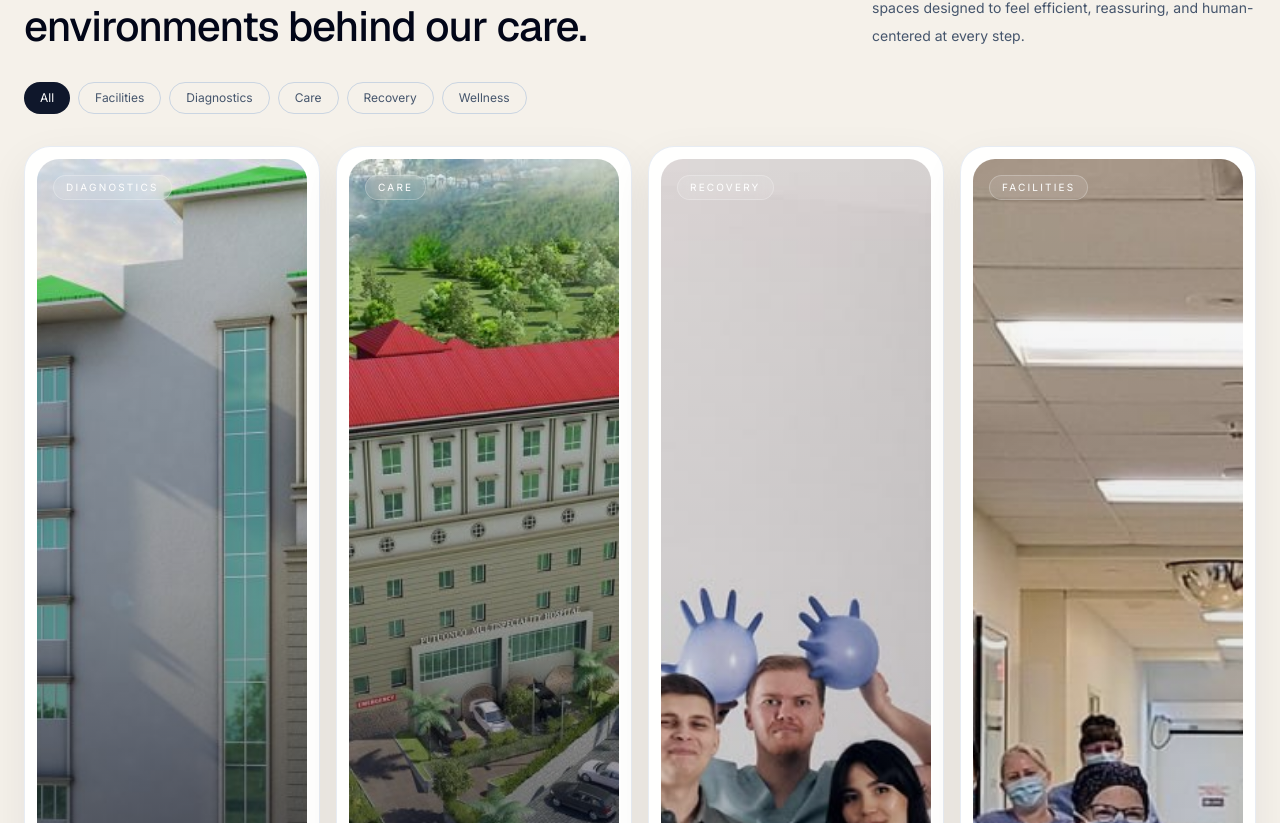
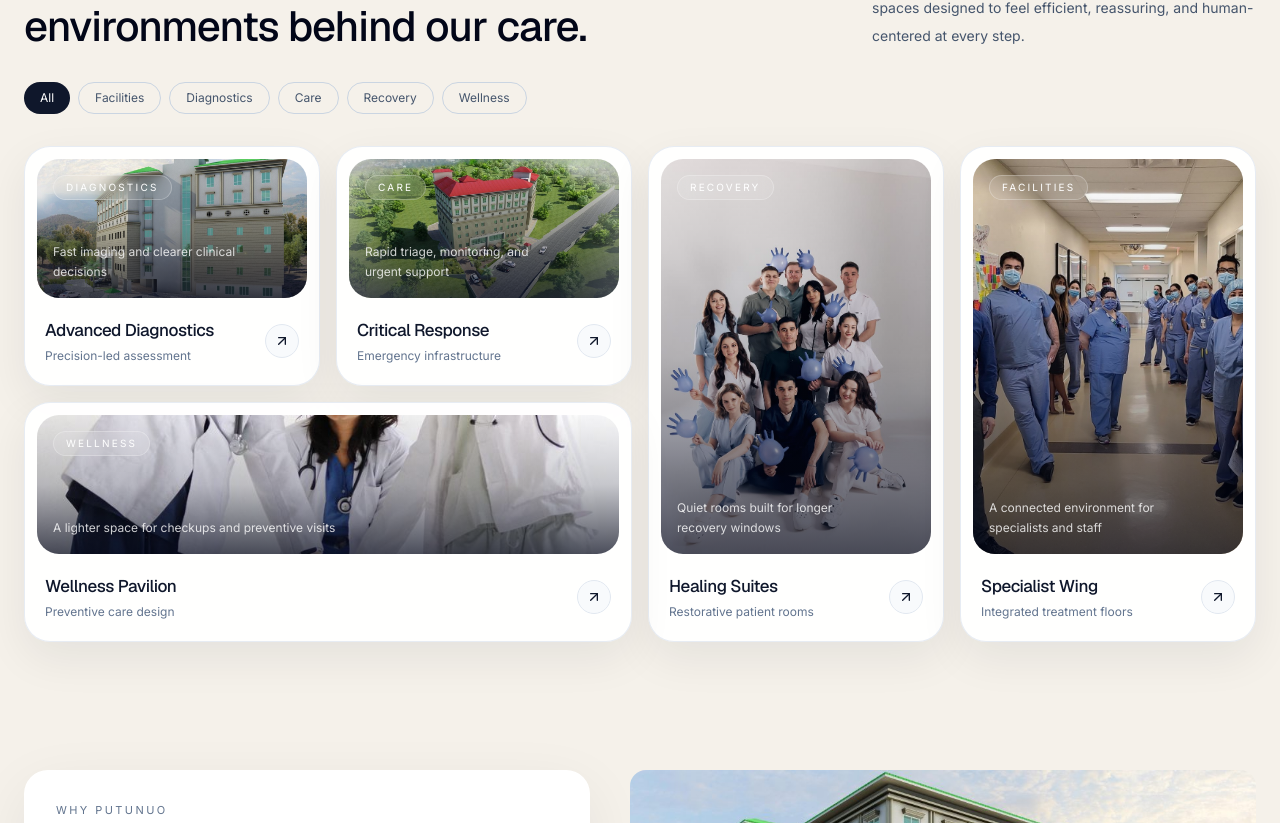
Before and after one commit to Shridhant/Putunuo-Hospital, a React (Vite) app: page / in a window 1280 px wide. Shown: the part 2277-3100 px from the top of the page. Built offline with nearby package versions, Linux system fonts and the light colour scheme.

Commit message:
New ui change for bento grid

```diff
--- a/src/pages/Home.tsx
+++ b/src/pages/Home.tsx
@@ -542,7 +542,7 @@ export default function Home() {
           ))}
         </div>
 
-        <motion.div layout className="mt-8 grid grid-cols-1 gap-4 sm:grid-cols-2 md:grid-cols-4 md:grid-rows-2">
+        <motion.div layout className="mt-8 grid grid-cols-1 gap-4 sm:grid-cols-2 md:grid-cols-4 md:auto-rows-[15rem]">
           <AnimatePresence mode="popLayout">
             {visibleProjects.map((project, index) => (
               <motion.div
@@ -809,7 +809,7 @@ function ProjectCard({
         <img
           src={img}
           alt={title}
-          className={`h-full w-full object-cover transition-transform duration-700 group-hover:scale-105 ${wide ? "min-h-[17rem]" : "min-h-[13rem]"}`}
+          className={`h-full w-full object-cover transition-transform duration-700 group-hover:scale-105`}
         />
         <div className="absolute inset-0 bg-gradient-to-t from-slate-950/70 via-slate-950/20 to-transparent" />
         <div className="absolute left-4 top-4 inline-flex rounded-full border border-white/25 bg-white/10 px-3 py-1 text-[10px] uppercase tracking-[0.22em] text-white backdrop-blur-sm">
```
